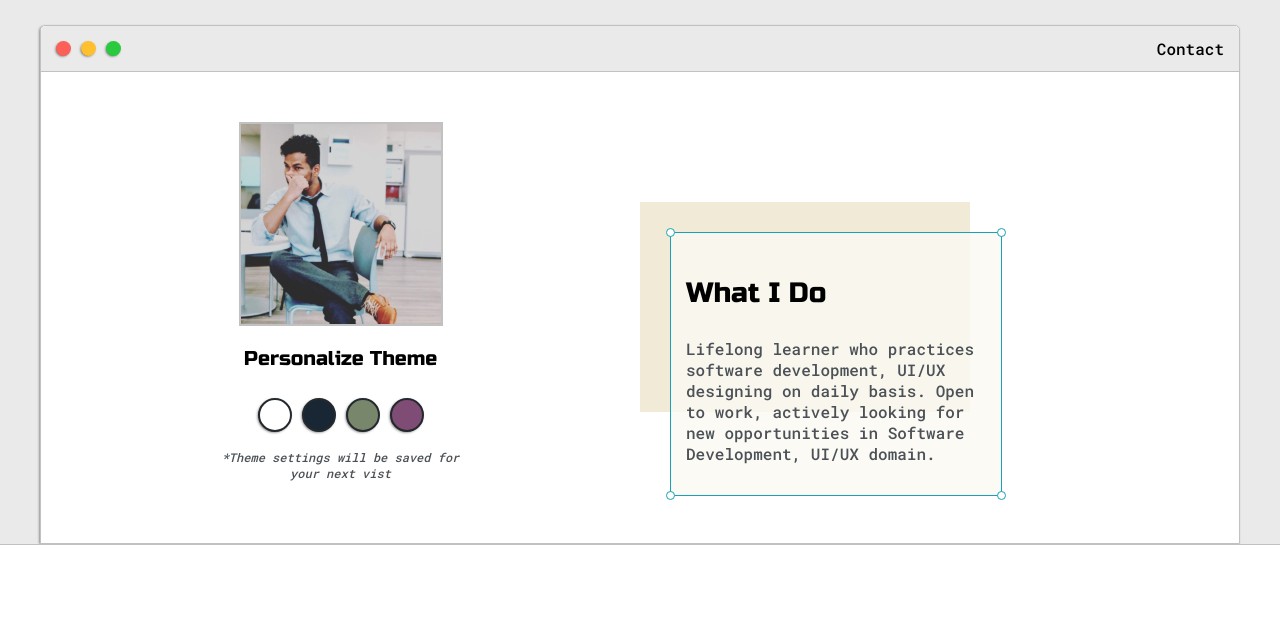
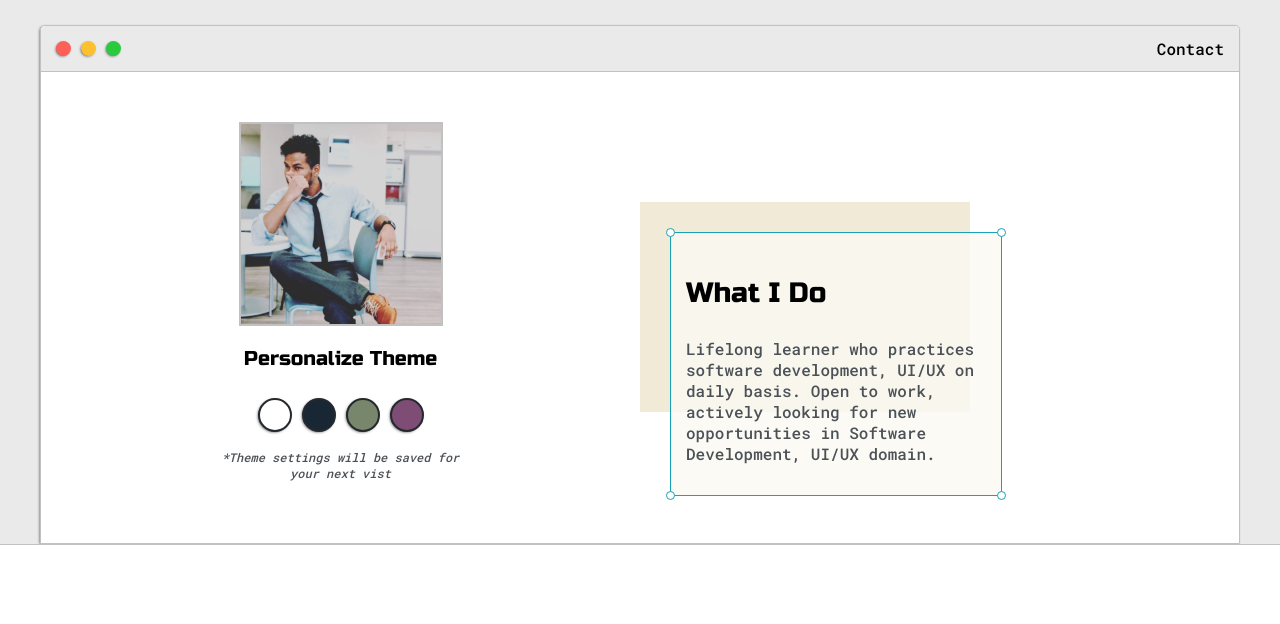
Before and after one commit to mplusm/mplusm.github.io, a plain HTML site: page index.html in a window 1280 px wide. Shown: the part 136-760 px from the top of the page. Drawn offline with Linux system fonts and the light colour scheme.

Commit message:
Update index.html

```diff
--- a/index.html
+++ b/index.html
@@ -62,7 +62,7 @@
               <div id="corner-tr" class="corner"></div>
               <h3>What I Do</h3>
               <p>
-                Lifelong learner who practices software development, UI/UX designing on daily basis. Open to work,
+                Lifelong learner who practices software development, UI/UX on daily basis. Open to work,
                 actively
                 looking for new opportunities in Software Development, UI/UX domain.
               </p>
```
